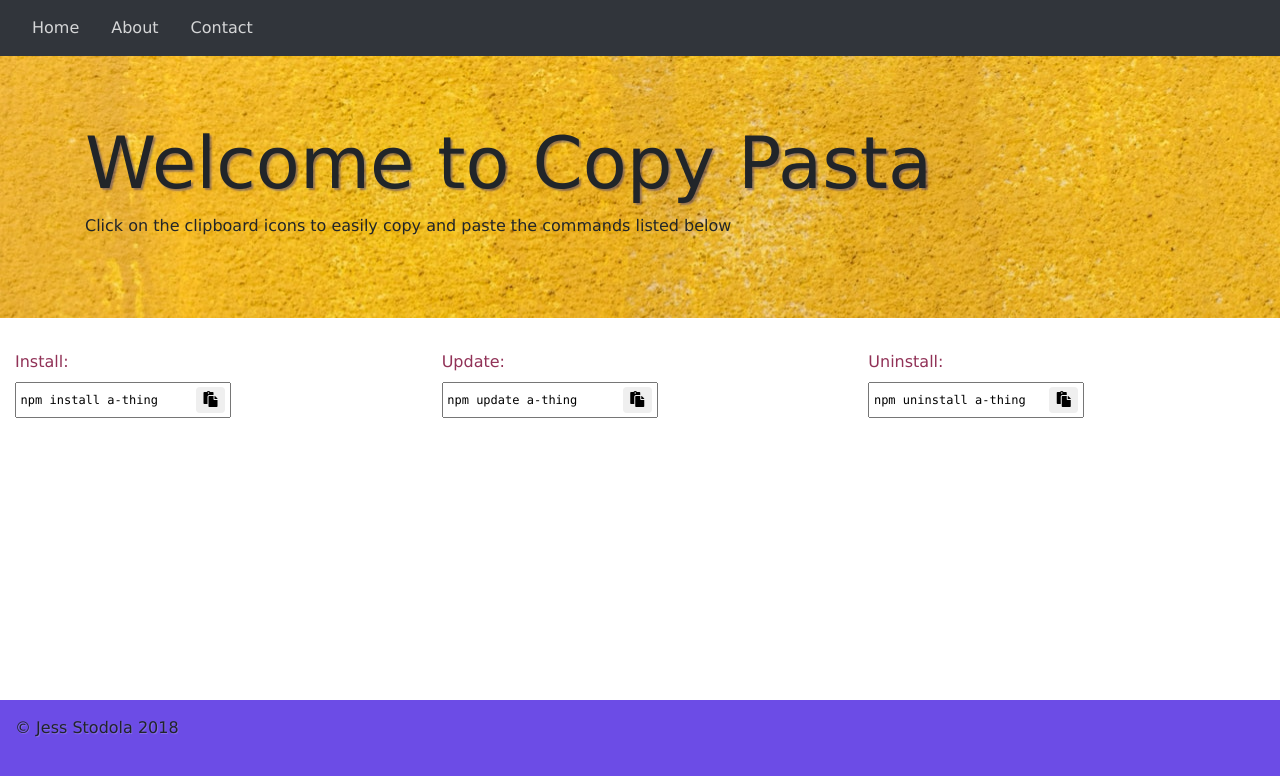
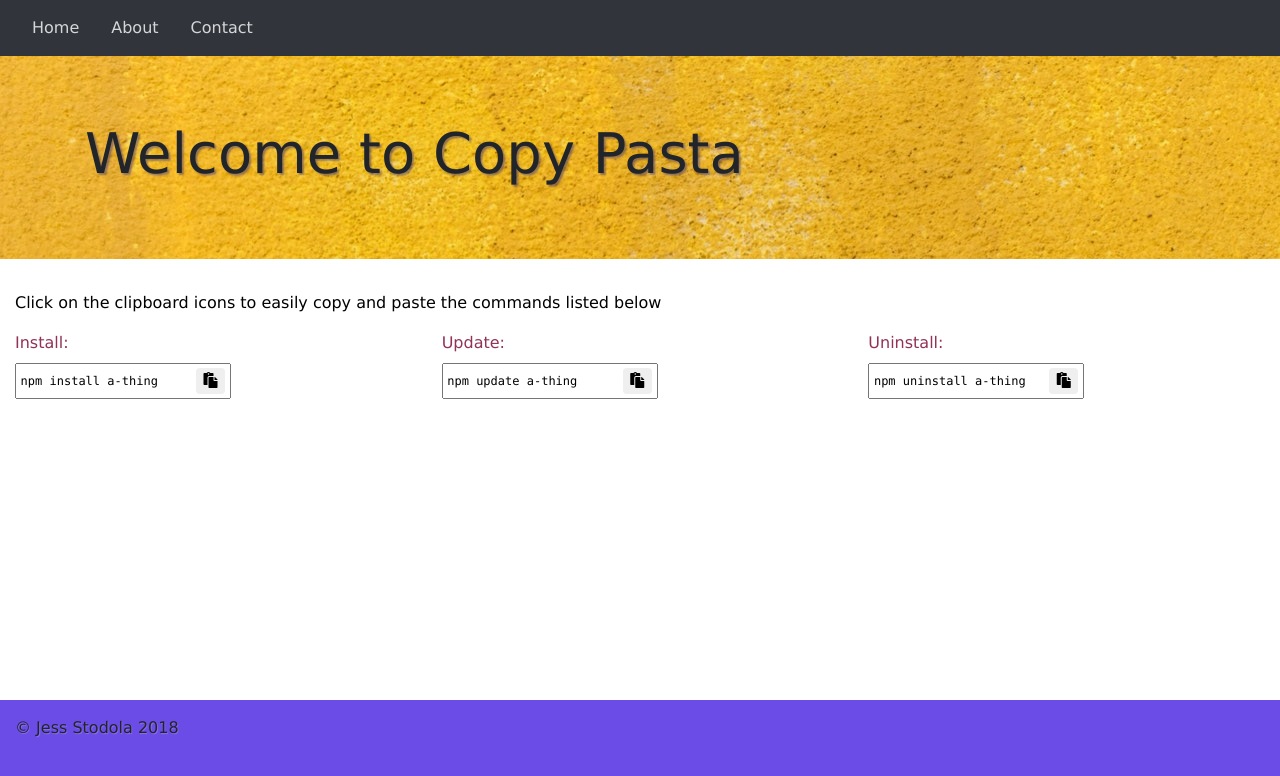
Before and after one commit to jtstodola/CopyPasta, a plain HTML site: page index.html in a window 1280 px wide. Drawn offline with nearby package versions, Linux system fonts and the light colour scheme.

Commit message:
Adjust jumbtron header size and move intstructional p text

```diff
--- a/index.html
+++ b/index.html
@@ -26,9 +26,12 @@
     <main class="main">
       <div class="jumbotron welcome">
         <div class="container">
-          <h1 class="display-3">Welcome to Copy Pasta</h1>
-          <p>Click on the clipboard icons to easily copy and paste the commands listed below</p>
+          <h1 class="display-4">Welcome to Copy Pasta</h1>
         </div>
+      </div>
+
+      <div class="container-fluid instructions">
+        <p>Click on the clipboard icons to easily copy and paste the commands listed below</p>
       </div>
 
       <div class="container-fluid">
```
Also changed, not shown: about.html (+1 -1 lines), contact.html (+1 -1 lines).
